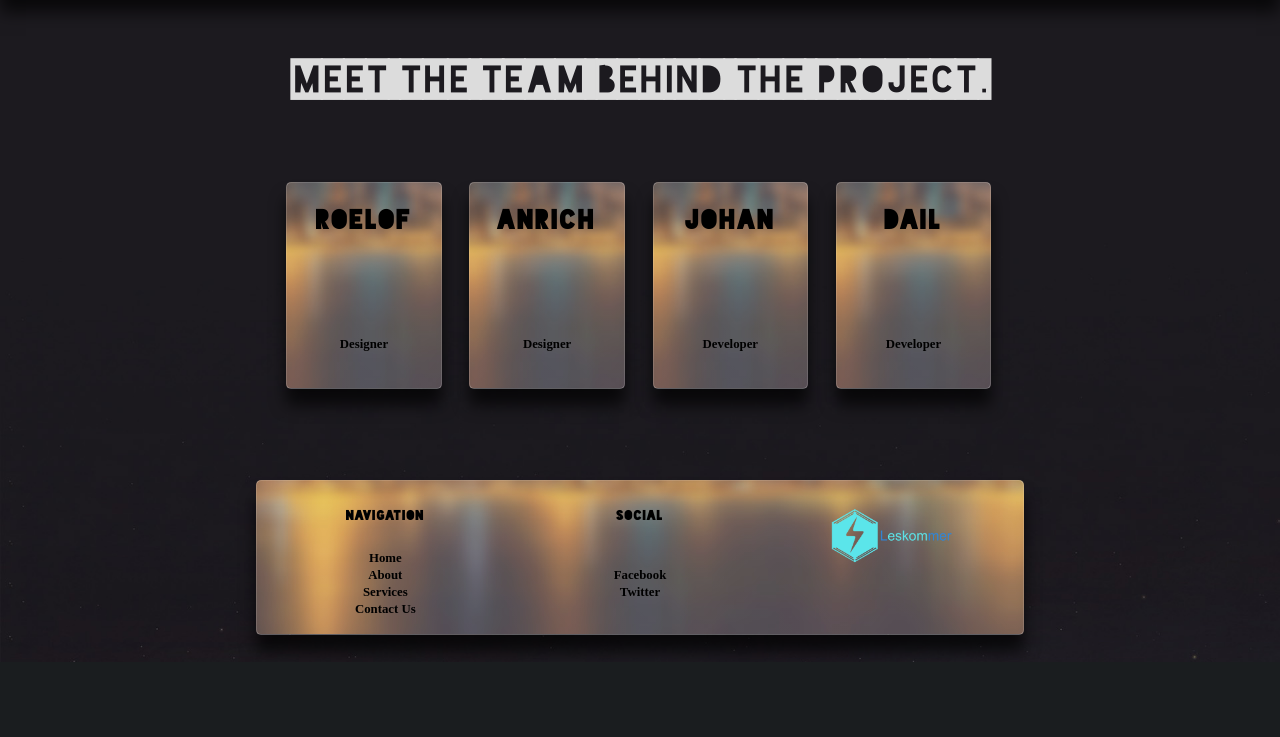
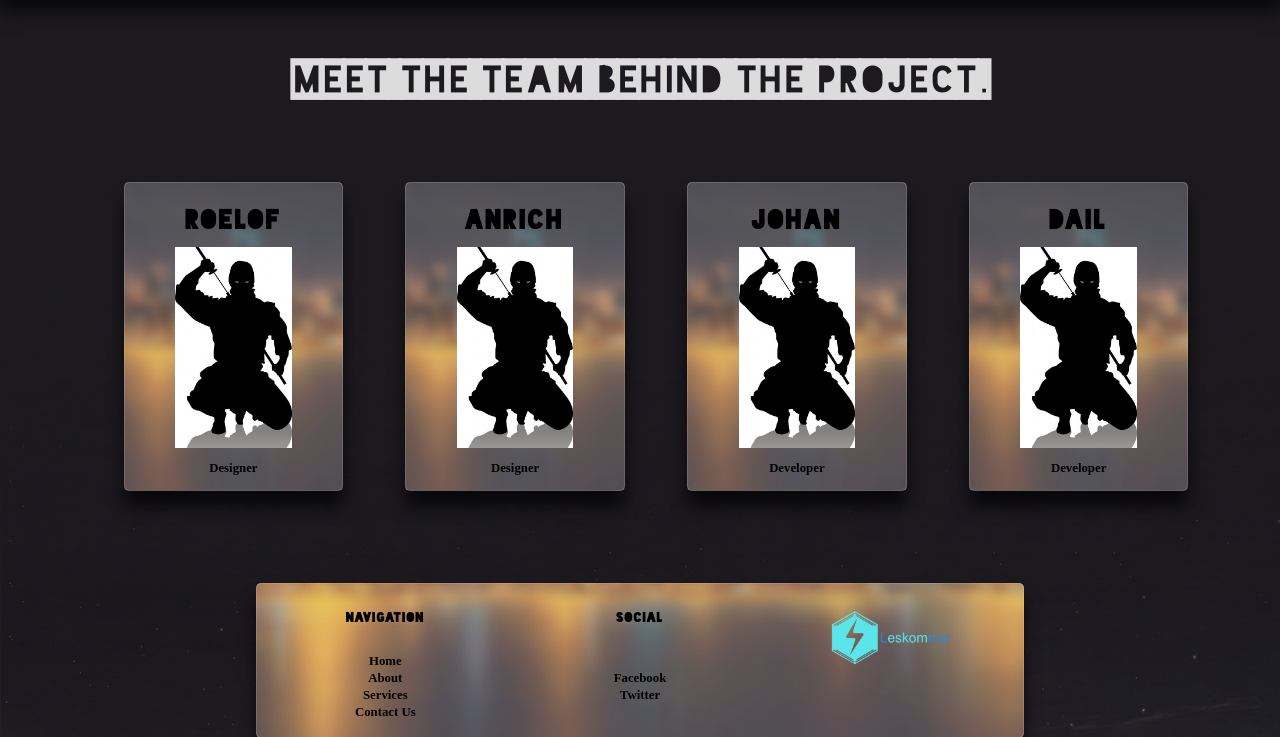
Before and after one commit to u11205131/Leskommer, a PHP site: page /About/about.php in a window 1280 px wide. Shown: the part 174-911 px from the top of the page. Before the commit the page ends 836 px from the top, so only its background shows below. Run offline with PHP 8.4, Linux system fonts and the light colour scheme.

Commit message:
styling update
Added places for images in AboutUs, only currently stock images

Updated calculator styling, font colour still need finalisation

Changed colour of contactUs input fro better legibility

```diff
--- a/About/CSS/aboutUs.css
+++ b/About/CSS/aboutUs.css
@@ -2,6 +2,13 @@
 {
 	margin-top: 5vmax;
 	width: 100%;
+}
+
+.content div
+{
+	width: 90%;
+	margin-left: auto;
+	margin-right: auto;
 }
 
 h1
@@ -21,10 +28,11 @@ h2
 	margin-right: auto;
 	margin-top: 5vmax;
 	padding-left: 1.8vmax;
+	width: 100%;
 }
 
 
-table div
+.content table div
 {
 	background: -moz-linear-gradient(90deg, rgba(255, 255, 255, 0.2), rgba(255, 255, 255, 0.2)) ,url("../../Images/FooterBGEditBlur.jpg");
 	background: -webkit-linear-gradient(90deg, rgba(255, 255, 255, 0.2), rgba(255, 255, 255, 0.2)) ,url("../../Images/FooterBGEditBlur.jpg");
@@ -38,15 +46,22 @@ table div
 	-webkit-box-shadow: 0 2vmin 2vmin rgba(0, 0, 0, 0.7);
 	box-shadow: 0 2vmin 2vmin rgba(0, 0, 0, 0.7);
 
-	height: 12vmax;
-	width: 8vmax;
+	height: 20vmax;
+	width: 13vmax;
 	padding: 2vmax;
 	margin-right: 2vmax;
 
 	text-align: center;
 }
 
+.content img
+{
+	width: 70%;
+	position: relative;
+	top: 1vmax;
+}
+
 p
 {
-	margin-top: 8vmax;
+	margin-top: 2vmax;
 }
--- a/About/PHP/Content.php
+++ b/About/PHP/Content.php
@@ -6,28 +6,28 @@
 				<td>
 					<div id="Roelof">
 						<h2>Roelof</h2>
-						<!--<img src="../Images/stag.jpg" alt="" width="50px"/>-->
+						<img src="../Images/ninja.jpg" alt="" width="50px"/>
 						<p>Designer</p>
 					</div>
 				</td>
 				<td>
 					<div id="Anrich">
 						<h2>Anrich</h2>
-						<!--<img src="../Images/wolf.png" alt="" width="50px"/>-->
+						<img src="../Images/ninja.jpg" alt="" width="50px"/>
 						<p>Designer</p>
 					</div>
 				</td>
 				<td>
 					<div id="Johan">
 						<h2>Johan</h2>
-						<!--<img src="../Images/eagle.jpg" alt="" width="50px"/>-->
+						<img src="../Images/ninja.jpg" alt="" width="50px"/>
 						<p>Developer</p>
 					</div>
 				</td>
 				<td>
 					<div id="Dail">
 						<h2>Dail</h2>
-						<!--<img src="../Images/lion.jpg" alt="" width="50px"/>-->
+						<img src="../Images/ninja.jpg" alt="" width="50px"/>
 						<p>Developer</p>
 					</div>
 				</td>
```
Also changed, not shown: Calculator/CSS/calculator.css (+27 -6 lines), ContactUs/CSS/contactUs.css (+3 -6 lines), Images/ninja.jpg (added).
